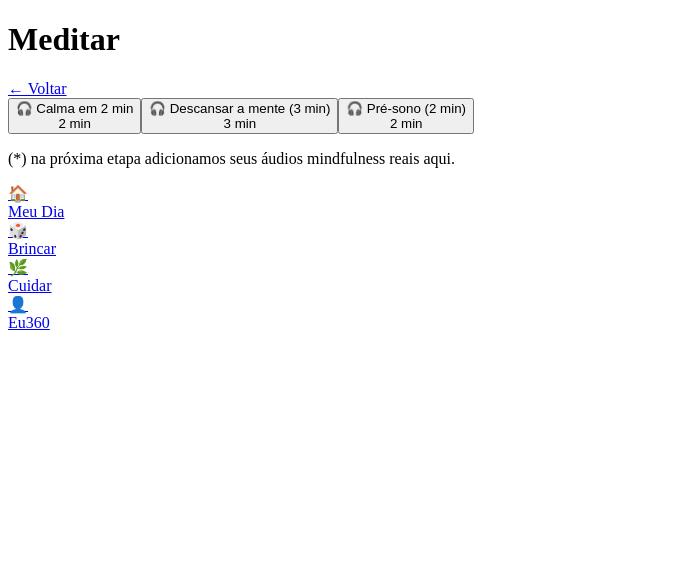
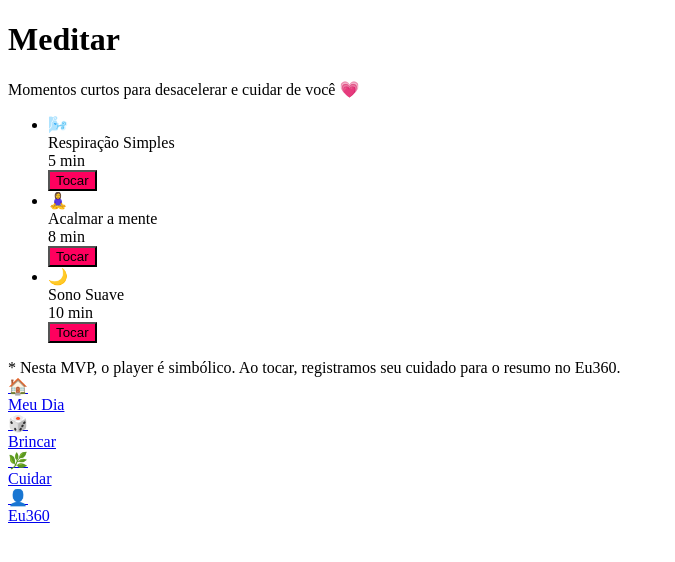
Before and after one commit to simonebrusco/materna360-app, a Next.js app in the folder materna360_starter/: page /cuidar/meditar in a window 1280 px wide. Shown: the top 562 px of the page, without its empty margins (0-675 px from the left). Built offline with nearby package versions, Linux system fonts and the light colour scheme.

Commit message:
Update page.jsx

```diff
--- a/materna360_starter/app/cuidar/meditar/page.jsx
+++ b/materna360_starter/app/cuidar/meditar/page.jsx
@@ -1,52 +1,74 @@
+// materna360_starter/app/cuidar/meditar/page.jsx
 "use client";
 
 import { useState } from "react";
-import Link from "next/link";
-import { set, get } from "../../../lib/storage";
+import { getJSON, setJSON } from "../../../lib/storage";
 import { toast } from "../../../lib/toast";
 
 const TRACKS = [
-  { id: "calma1", name: "Calma em 2 min", dur: 120 },
-  { id: "descanso3", name: "Descansar a mente (3 min)", dur: 180 },
-  { id: "sono2", name: "Pré-sono (2 min)", dur: 120 },
+  { id: "resp-simples", title: "Respiração Simples", durMin: 5, emoji: "🌬️" },
+  { id: "acalma-mente", title: "Acalmar a mente", durMin: 8, emoji: "🧘‍♀️" },
+  { id: "sono-suave", title: "Sono Suave", durMin: 10, emoji: "🌙" },
 ];
+
+function incWellbeingMinutes(kind, minutes) {
+  const key = "m360:wellbeing";
+  const data = getJSON(key) || { meditationMin: 0, breathMin: 0, history: [] };
+  if (kind === "meditation") data.meditationMin = (data.meditationMin || 0) + minutes;
+  setJSON(key, data);
+}
 
 export default function MeditarPage() {
   const [playing, setPlaying] = useState(null);
 
-  function onPlay(tr) {
-    setPlaying(tr.id);
-    // soma “minutos de autocuidado”
-    const key = "m360:minutes";
-    const base = JSON.parse(get(key) ?? "{}");
-    const next = { ...base, wellbeing: (base.wellbeing ?? 0) + Math.round(tr.dur / 60) };
-    set(key, JSON.stringify(next));
-    // badge
-    window.dispatchEvent(new CustomEvent("m360:win", { detail: { type: "badge", name: "CuidarDeMim" } }));
-    toast(`Tocando: ${tr.name} 🎧`);
+  function onPlay(t) {
+    setPlaying(t.id);
+
+    // badge + toast + métrica local
+    try {
+      window.dispatchEvent(
+        new CustomEvent("m360:win", {
+          detail: { type: "badge", name: "Cuidar de Mim" },
+        })
+      );
+    } catch {}
+    incWellbeingMinutes("meditation", t.durMin);
+    toast(`Reproduzindo: ${t.title}`, { icon: "▶️" });
   }
 
   return (
-    <main className="max-w-3xl mx-auto px-5 py-6">
-      <header className="flex items-center justify-between mb-4">
-        <h1 className="text-2xl font-semibold">Meditar</h1>
-        <Link href="/cuidar" className="btn bg-white border border-slate-200">← Voltar</Link>
-      </header>
+    <main className="max-w-3xl mx-auto px-4 py-6">
+      <h1 className="text-2xl font-semibold text-[#2f3a56]">Meditar</h1>
+      <p className="text-sm text-[#545454] mt-1">
+        Momentos curtos para desacelerar e cuidar de você 💗
+      </p>
 
-      <div className="grid grid-cols-1 md:grid-cols-2 gap-3">
-        {TRACKS.map((tr) => (
-          <button
-            key={tr.id}
-            onClick={() => onPlay(tr)}
-            className={`rounded-xl p-4 text-left ring-1 ring-black/5 bg-white hover:shadow ${playing === tr.id ? "outline outline-2 outline-[#F15A2E]" : ""}`}
-          >
-            <div className="text-lg font-medium">🎧 {tr.name}</div>
-            <div className="text-sm text-slate-500">{tr.dur / 60} min</div>
-          </button>
+      <ul className="mt-5 grid grid-cols-1 gap-3">
+        {TRACKS.map((t) => (
+          <li key={t.id} className="rounded-2xl bg-white ring-1 ring-black/5 shadow-sm p-4">
+            <div className="flex items-center justify-between gap-3">
+              <div className="flex items-center gap-3">
+                <span className="text-2xl">{t.emoji}</span>
+                <div>
+                  <div className="font-medium text-[#2f3a56]">{t.title}</div>
+                  <div className="text-xs text-[#545454]">{t.durMin} min</div>
+                </div>
+              </div>
+              <button
+                onClick={() => onPlay(t)}
+                className="rounded-xl px-4 py-2 text-white"
+                style={{ backgroundColor: "#ff005e" }}
+              >
+                {playing === t.id ? "Tocando..." : "Tocar"}
+              </button>
+            </div>
+          </li>
         ))}
+      </ul>
+
+      <div className="mt-5 text-xs text-[#545454]">
+        * Nesta MVP, o player é simbólico. Ao tocar, registramos seu cuidado para o resumo no Eu360.
       </div>
-
-      <p className="text-sm text-slate-500 mt-4">(*) na próxima etapa adicionamos seus áudios mindfulness reais aqui.</p>
     </main>
   );
 }
```
